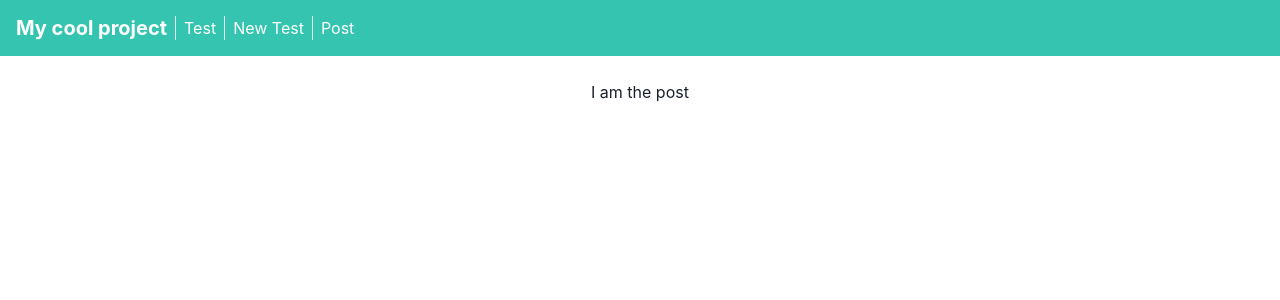
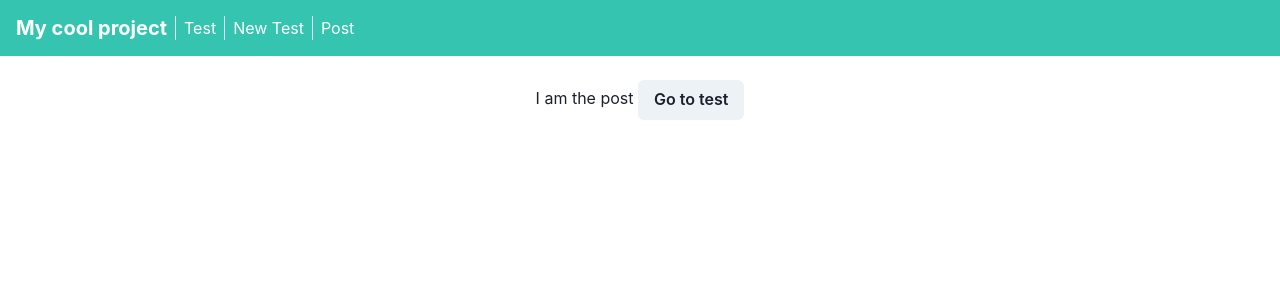
Before and after one commit to zelphir/nextjs-basics, a Next.js app: page /blog/post in a window 1280 px wide. Shown: the top 300 px of the page. Built offline with nearby package versions, Linux system fonts and the light colour scheme.

Commit message:
Use router.push

```diff
--- a/src/pages/blog/post.jsx
+++ b/src/pages/blog/post.jsx
@@ -1,5 +1,14 @@
 import React from 'react';
+import { useRouter } from 'next/router';
+import { Button } from '@chakra-ui/react';
 
 export default function Post() {
-  return <div>I am the post</div>;
+  const router = useRouter();
+  const handleOnClick = () => router.push('/test');
+
+  return (
+    <div>
+      I am the post <Button onClick={handleOnClick}>Go to test</Button>
+    </div>
+  );
 }
```
